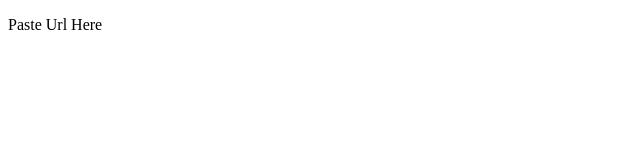
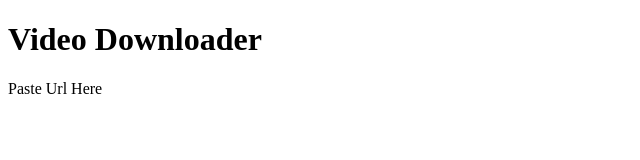
Before and after one commit to nikhilp122/Vid-Downlaoder, a plain HTML site: page index.html in a window 1280 px wide. Shown: the whole page, without its empty margins (0-640 px from the left). Drawn offline with Linux system fonts and the light colour scheme.

Commit message:
Added New Feature

```diff
--- a/index.html
+++ b/index.html
@@ -6,6 +6,7 @@
     <title>Document</title>
 </head>
 <body>
+    <h1>Video Downloader</h1>
     <p>Paste Url Here</p>
 </body>
 </html>
```
Also changed, not shown: 1 other file.
